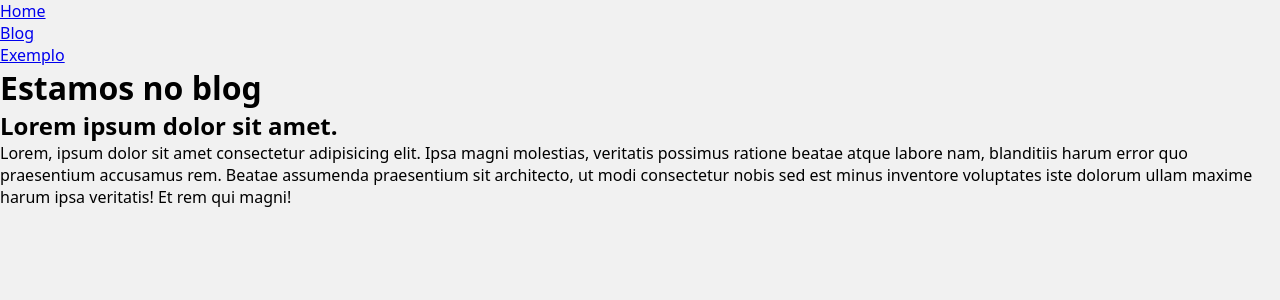
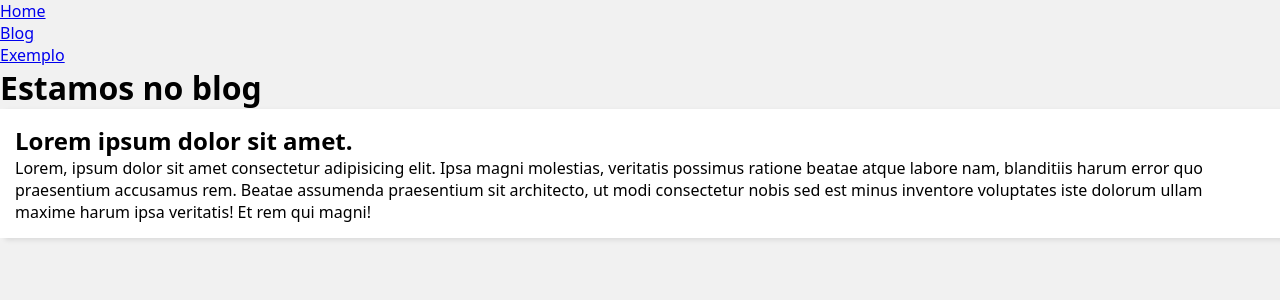
Before and after one commit to RossettiBR/django_python_basico_atualizado, a Django app: page /blog/ in a window 1280 px wide. Shown: the top 300 px of the page. Run offline with Django 4.2, Linux system fonts and the light colour scheme.

Commit message:
creating grid

```diff
--- a/base/static/global/css/style.css
+++ b/base/static/global/css/style.css
@@ -16,3 +16,21 @@ body {
     font-family: system-ui, -apple-system, BlinkMacSystemFont, 'Segoe UI',
     Roboto, Oxygen, Ubuntu, Cantarell, 'Open Sans', 'Helvetica Neue', sans-serif;
 }
+
+.content {
+    display: grid;
+    gap: 1.5rem;
+    padding: 1.5rem;
+}
+
+.post {
+    background: #fff;
+    padding: 1.5rem;
+    box-shadow: 5px 2px 5px rgba(0, 0, 0, 10%);
+}
+
+@media (min-width: 600px) {
+    .content {
+        grid-template-columns: repeat(auto-fill, minmax(32rem, 1fr));
+    }
+}
```
